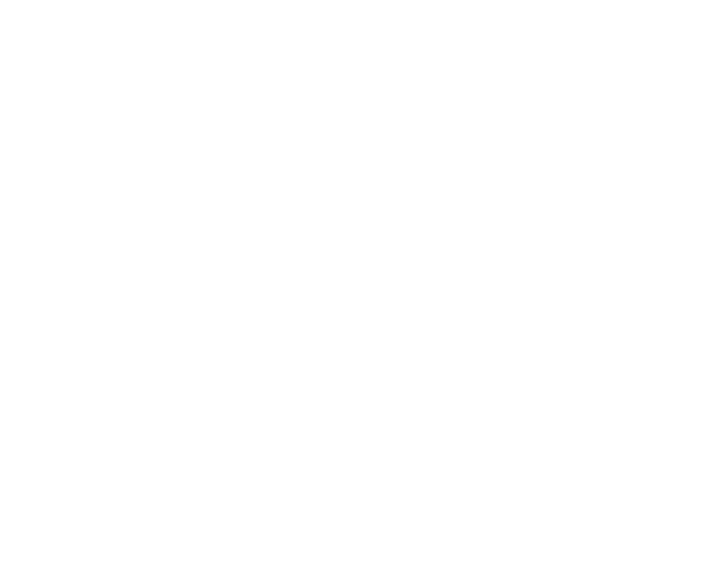
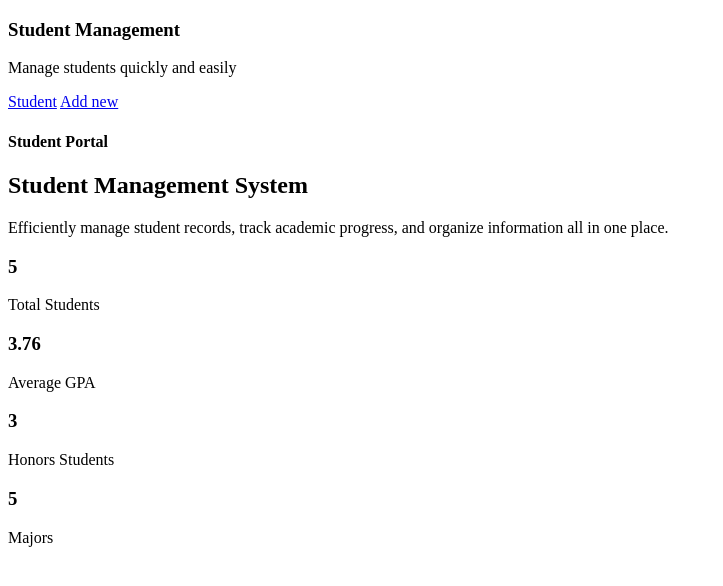
Before and after one commit to birlikkoshan/web_back_tatty_sarymsaq, a website: page index.html in a window 1280 px wide. Shown: the whole page, without its empty margins (0-723 px from the left). Drawn offline with Linux system fonts and the light colour scheme.

Commit message:
Header, Title and Cards have been  added

```diff
--- a/index.html
+++ b/index.html
@@ -3,9 +3,72 @@
 <head>
     <meta charset="UTF-8">
     <meta name="viewport" content="width=device-width, initial-scale=1.0">
+    <link rel="stylesheet" src="">
     <title>Student Management</title>
 </head>
 <body>
+    <header>
+        <div class="container">
+            <div class="logo">
+                <h3>Student Management</h3>
+                <p>Manage students quickly and easily</p>
+            </div>
+            <nav>
+                <a href="#">Student</a>
+                <a href="#">Add new</a>
+            </nav>
+        </div>
+    </header>
+
+    <main>
+        <section>
+            <div class="content">
+                <div class="icon-student-portal">
+                    <h4>Student Portal</h4>
+                </div>
+                <div class="title">
+                    <h1>Student Management <span>System</span></h1>
+                    <p>Efficiently manage student records, track academic progress, and organize information all in one place.</p>
+                </div>
+                <div class="stat-card">
+                    <div class="stat-icon"></div>
+                        <!-- tut doljen bit' icon from kakoito website i dont remember-->
+                </div>
+                <div class="stat-info">
+                    <h3 class="stat-value">5</h3>
+                    <p class="stat-label">Total Students</p>
+                </div>
+
+                <div class="stat-card">
+                    <div class="stat-icon"></div>
+                        <!-- tut doljen bit' icon from kakoito website i dont remember-->
+                </div>
+                <div class="stat-info">
+                    <h3 class="stat-value">3.76</h3>
+                    <p class="stat-label">Average GPA</p>
+                </div>
+
+                <div class="stat-card">
+                    <div class="stat-icon"></div>
+                        <!-- tut doljen bit' icon from kakoito website i dont remember-->
+                </div>
+                <div class="stat-info">
+                    <h3 class="stat-value">3</h3>
+                    <p class="stat-label">Honors Students</p>
+                </div>
+            </div>
+
+            <div class="stat-card">
+                    <div class="stat-icon"></div>
+                        <!-- tut doljen bit' icon from kakoito website i dont remember-->
+                </div>
+                <div class="stat-info">
+                    <h3 class="stat-value">5</h3>
+                    <p class="stat-label">Majors</p>
+                </div>
+            </div>
+        </section>
+    </main>
 
 </body>
 </html>
```
